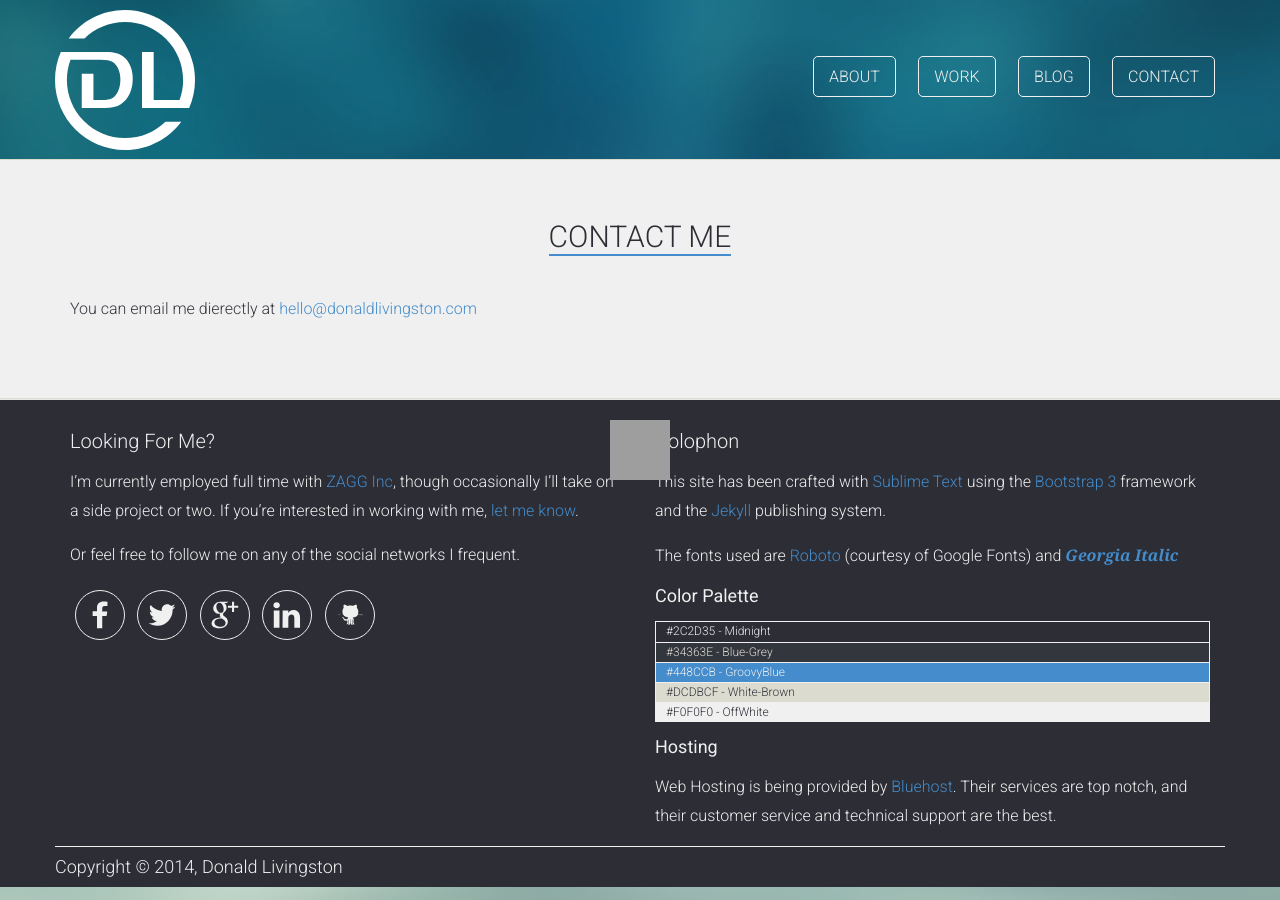
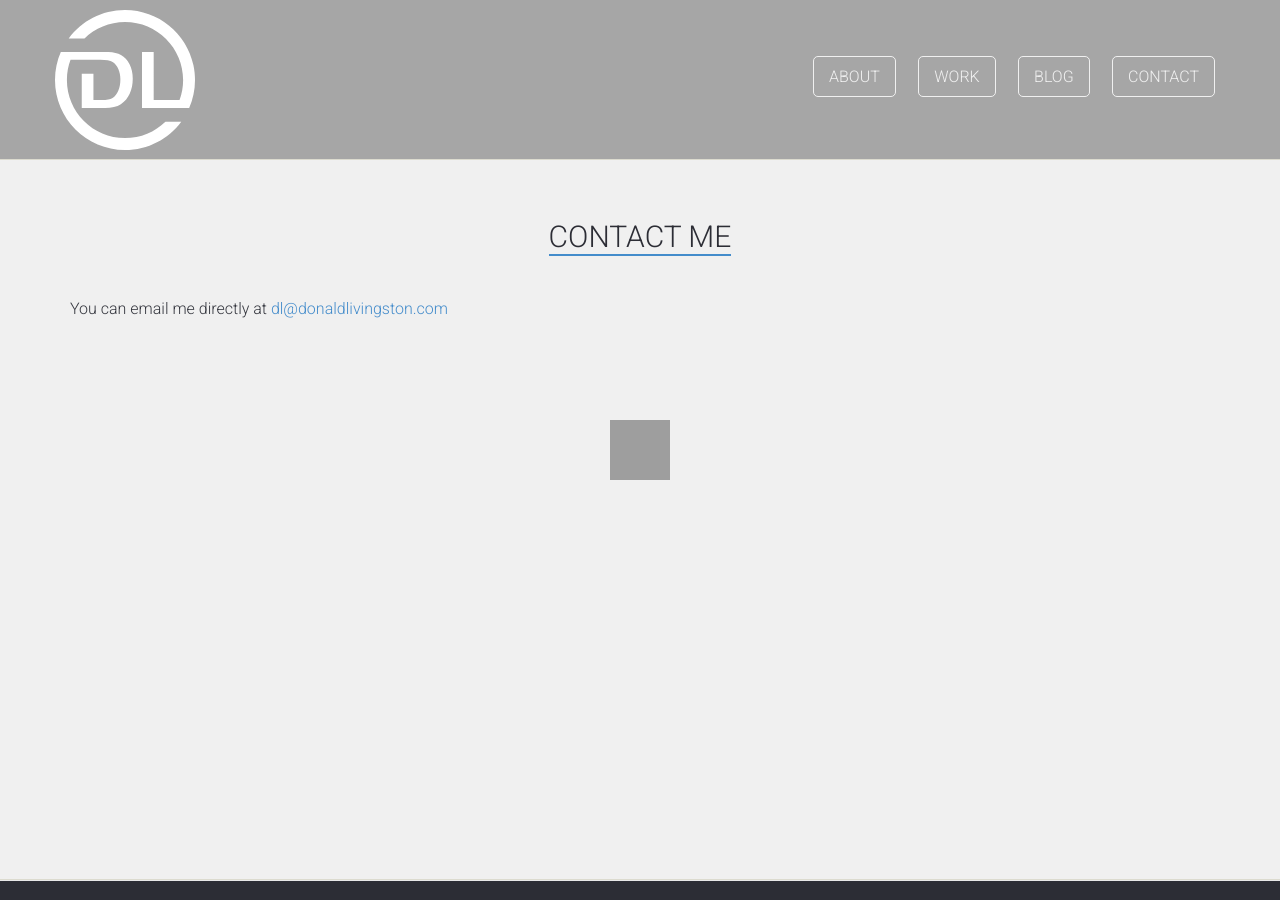
Before and after one commit to dlivingston/donaldlivingston.com, a Jekyll site: the page built from contact/index.html, in a window 1280 px wide and 900 px high. Built offline with Jekyll 4.4.1, drawn with Linux system fonts in a browser that asks for light colours; nearby versions of some CDN libraries; library files that are not in the unit come from our copies; grey boxes are pictures that could not be loaded.

Commit message:
changes to backgrounds and other style fixes

```diff
--- a/_includes/scripts.html
+++ b/_includes/scripts.html
@@ -44,16 +44,11 @@
 				thumb_links				:	0,			// Individual thumb links for each slide
 				thumbnail_navigation    :   0,			// Thumbnail navigation
 				slides 					:  	[			// Slideshow Images
-				{image : '{{ root }}/assets/images/backgrounds/dl-background01.jpg', title : '<div class="slide-content">Brushed</div>', thumb : '', url : ''},
-				{image : '{{ root }}/assets/images/backgrounds/dl-background02.jpg', title : '<div class="slide-content">Brushed</div>', thumb : '', url : ''},
-				{image : '{{ root }}/assets/images/backgrounds/dl-background03.jpg', title : '<div class="slide-content">Brushed</div>', thumb : '', url : ''},
-				{image : '{{ root }}/assets/images/backgrounds/dl-background04.jpg', title : '<div class="slide-content">Brushed</div>', thumb : '', url : ''},
-				{image : '{{ root }}/assets/images/backgrounds/dl-background05.jpg', title : '<div class="slide-content">Brushed</div>', thumb : '', url : ''},
-				{image : '{{ root }}/assets/images/backgrounds/dl-background06.jpg', title : '<div class="slide-content">Brushed</div>', thumb : '', url : ''},
-				{image : '{{ root }}/assets/images/backgrounds/dl-background07.jpg', title : '<div class="slide-content">Brushed</div>', thumb : '', url : ''},
-				{image : '{{ root }}/assets/images/backgrounds/dl-background08.jpg', title : '<div class="slide-content">Brushed</div>', thumb : '', url : ''},
-				{image : '{{ root }}/assets/images/backgrounds/dl-background09.jpg', title : '<div class="slide-content">Brushed</div>', thumb : '', url : ''},
-				{image : '{{ root }}/assets/images/backgrounds/dl-background10.jpg', title : '<div class="slide-content">Brushed</div>', thumb : '', url : ''}
+				{image : '{{ root }}/assets/images/backgrounds/blur01.jpg', title : '', thumb : '', url : ''},
+				{image : '{{ root }}/assets/images/backgrounds/blur02.jpg', title : '', thumb : '', url : ''},
+				{image : '{{ root }}/assets/images/backgrounds/blur03.jpg', title : '', thumb : '', url : ''},
+				{image : '{{ root }}/assets/images/backgrounds/blur04.jpg', title : '', thumb : '', url : ''},
+				{image : '{{ root }}/assets/images/backgrounds/blur05.jpg', title : '', thumb : '', url : ''}
 				],
 				// Theme Options
 				progress_bar			:	0,			// Timer for each slide
--- a/_sass/_dl-style.scss
+++ b/_sass/_dl-style.scss
@@ -10,9 +10,9 @@ body {
 }
 body {
 	background: $offwhite;
-	background: url(../assets/images/backgrounds/dl-background04.jpg) fixed no-repeat;
-	background-size: auto 100%;
-	background-position: center top;
+	// background: url(../assets/images/backgrounds/dl-background04.jpg) fixed no-repeat;
+	// background-size: auto 100%;
+	// background-position: center top;
 	color: $blue-grey;
 	font-size: 10px;
 	font-family: 'Roboto', Arial, sans-serif;
@@ -511,6 +511,7 @@ dir {
 	.contact {
 		font-size: 1.6rem;
 		line-height: 1.8;
+		min-height: 80%;
 		p {
 			font-size: 1.6rem;
 			line-height: 1.8;
--- a/contact/index.html
+++ b/contact/index.html
@@ -10,7 +10,7 @@ layout: default
     </div>
     <div class="row">
       <div class="col-lg-8">
-        <p>You can email me dierectly at <a href="mailto:hello@donaldlivingston.com">hello@donaldlivingston.com</a></p>
+        <p>You can email me directly at <a href="mailto:dl@donaldlivingston.com">dl@donaldlivingston.com</a></p>
       </div>
     </div>
   </div>
```
Also changed, not shown: other parts of _includes/scripts.html (+2 -2 lines), assets/images/backgrounds/blur01.jpg (added), assets/images/backgrounds/blur02.jpg (added), assets/images/backgrounds/blur03.jpg (added), assets/images/backgrounds/blur04.jpg (added), assets/images/backgrounds/blur05.jpg (added), assets/js/supersized.3.2.7.min.js.
